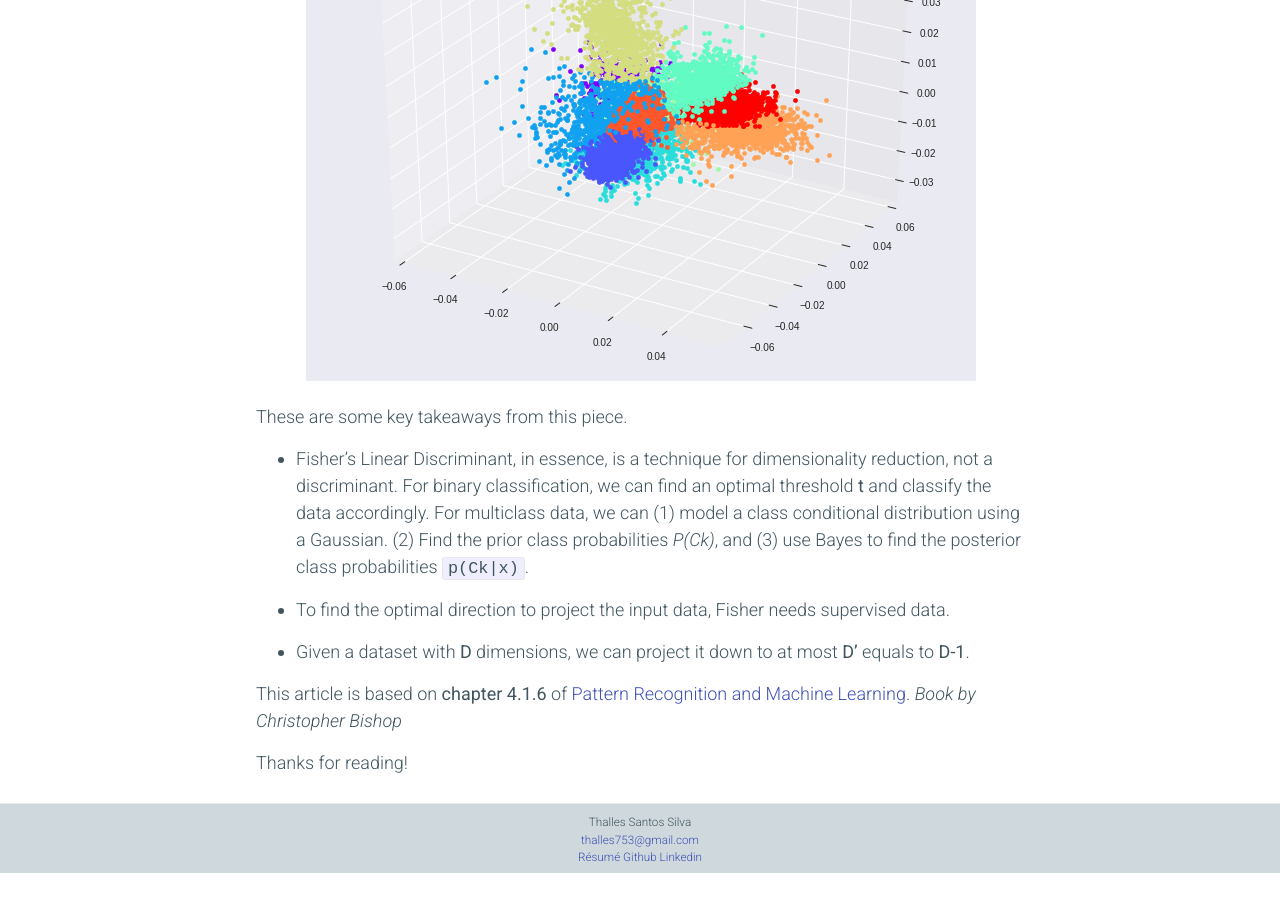
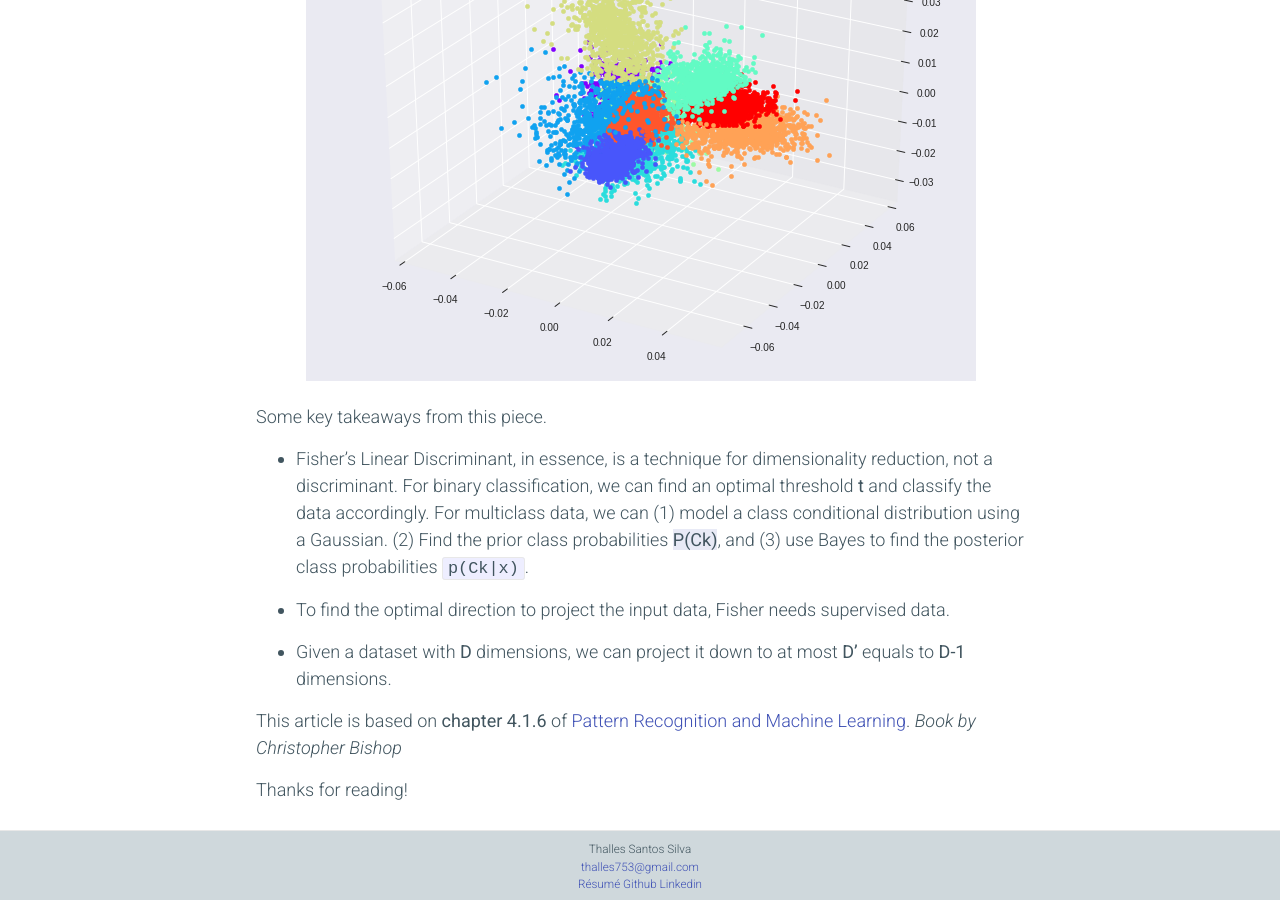
Before and after one commit to sthalles/sthalles.github.io, a Jekyll site: the page built from _posts/2019-01-03-fisher-linear-discriminant.markdown, in a window 1280 px wide and 900 px high, scrolled down 11033 px. Built offline with Jekyll 4.4.1, drawn with Linux system fonts in a browser that asks for light colours; nearby versions of some CDN libraries; comment, search, counter and statistics services are not loaded; before the commit the page ends 11906 px from its top, so only the background shows below that.

````diff
--- a/_posts/2019-01-03-fisher-linear-discriminant.markdown
+++ b/_posts/2019-01-03-fisher-linear-discriminant.markdown
@@ -170,13 +170,13 @@
   <img name="sn_algorithm" class="img-responsive center-block" src="{{ site.url }}/assets/fisher-ld/mnist-3d.png" alt="Spectral Norm algorithm">
 </figure>
 
-These are some key takeaways from this piece.
+Some key takeaways from this piece.
 
-- Fisher's Linear Discriminant, in essence, is a technique for dimensionality reduction, not a discriminant. For binary classification, we can find an optimal threshold **t** and classify the data accordingly. For multiclass data, we can (1) model a class conditional distribution using a Gaussian. (2) Find the prior class probabilities *P(Ck)*, and (3) use Bayes to find the posterior class probabilities ```p(Ck|x)```.
+- Fisher's Linear Discriminant, in essence, is a technique for dimensionality reduction, not a discriminant. For binary classification, we can find an optimal threshold **t** and classify the data accordingly. For multiclass data, we can (1) model a class conditional distribution using a Gaussian. (2) Find the prior class probabilities ***P(Ck)***, and (3) use Bayes to find the posterior class probabilities ```p(Ck|x)```.
 
 - To find the optimal direction to project the input data, Fisher needs supervised data.
 
-- Given a dataset with **D** dimensions, we can project it down to at most **D'** equals to **D-1**.
+- Given a dataset with **D** dimensions, we can project it down to at most **D'** equals to **D-1** dimensions.
 
 This article is based on **chapter 4.1.6** of [Pattern Recognition and Machine Learning](https://www.amazon.com/Pattern-Recognition-Learning-Information-Statistics/dp/0387310738).
 *Book by Christopher Bishop*
````
